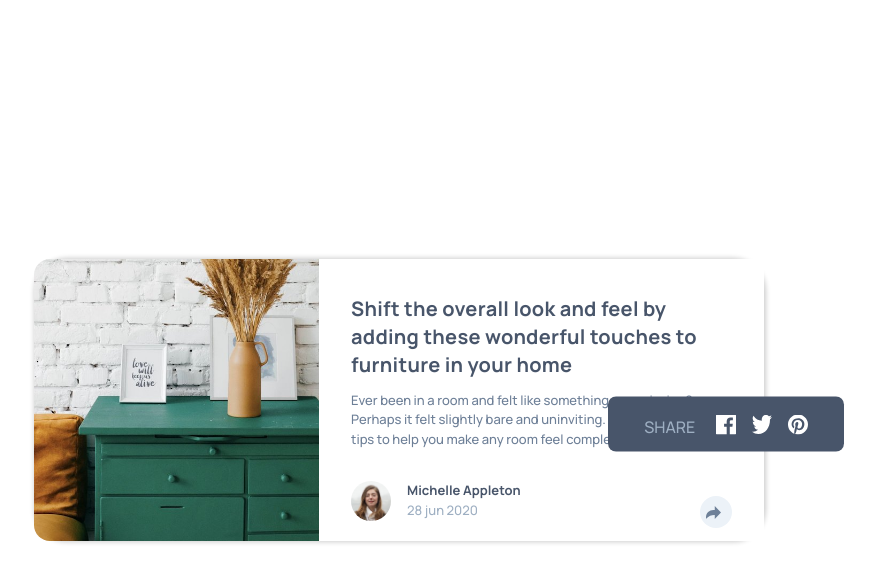
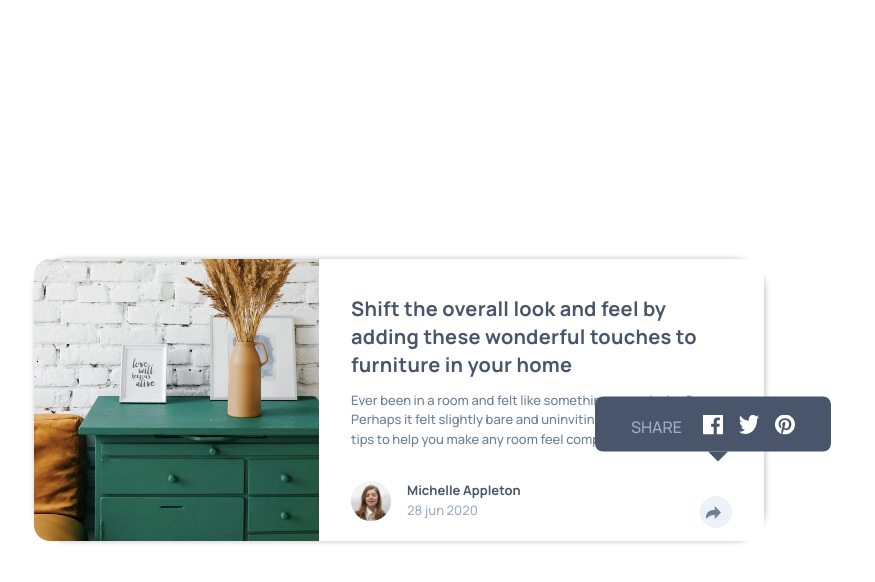
Before and after one commit to MitaliShah/article-preview-component, a website built with Vite: page index.html in a window 1280 px wide. Both pictures are taken after a click on the button 956 px from the left and 512 px from the top of the page. Shown: the whole page, without its empty margins (241-1116 px from the left). Built offline with nearby package versions, Linux system fonts and the light colour scheme.

Commit message:
desktop tooltip

```diff
--- a/index.html
+++ b/index.html
@@ -102,6 +102,8 @@
           tooltip.style.display = "flex";
           if (mediaQuery.matches) {
             cardFooterContainer.style.background = "hsl(217, 19%, 35%)";
+          } else {
+            cardFooterContainer.style.background = "none";
           }
         }
       }
--- a/style.css
+++ b/style.css
@@ -238,7 +238,6 @@ body {
   }
 
   .share {
-    /* background-color: red; */
     color: var(--gray-blue);
     border-radius: 8px;
     height: 55px;
@@ -246,19 +245,24 @@ body {
     transform: translateY(-50%);
     width: max-content;
     padding: 18px 36px;
-    /* height: max-content; */
     top: 165px;
-    left: 65%;
-    right: -65px;
-    /* top: 0;
-    left: 0;
-    bottom: 0;
-    padding: 16px 32px 20px; */
+    /* left: 65%; */
+    /* right: -65px; */
+    left: 62%;
     z-index: 999999;
     background: hsl(217, 19%, 35%);
   }
 
-  /* #active {
-    background: hsl(217, 19%, 35%);
-  } */
+  .share::after {
+    content: "";
+    position: absolute;
+    top: 100%;
+    left: 50%;
+    margin-left: -5px;
+    border-width: 10px;
+    border-style: solid;
+    border-color: hsl(217, 19%, 35%) transparent transparent transparent;
+    width: 0;
+    height: 0;
+  }
 }
```
